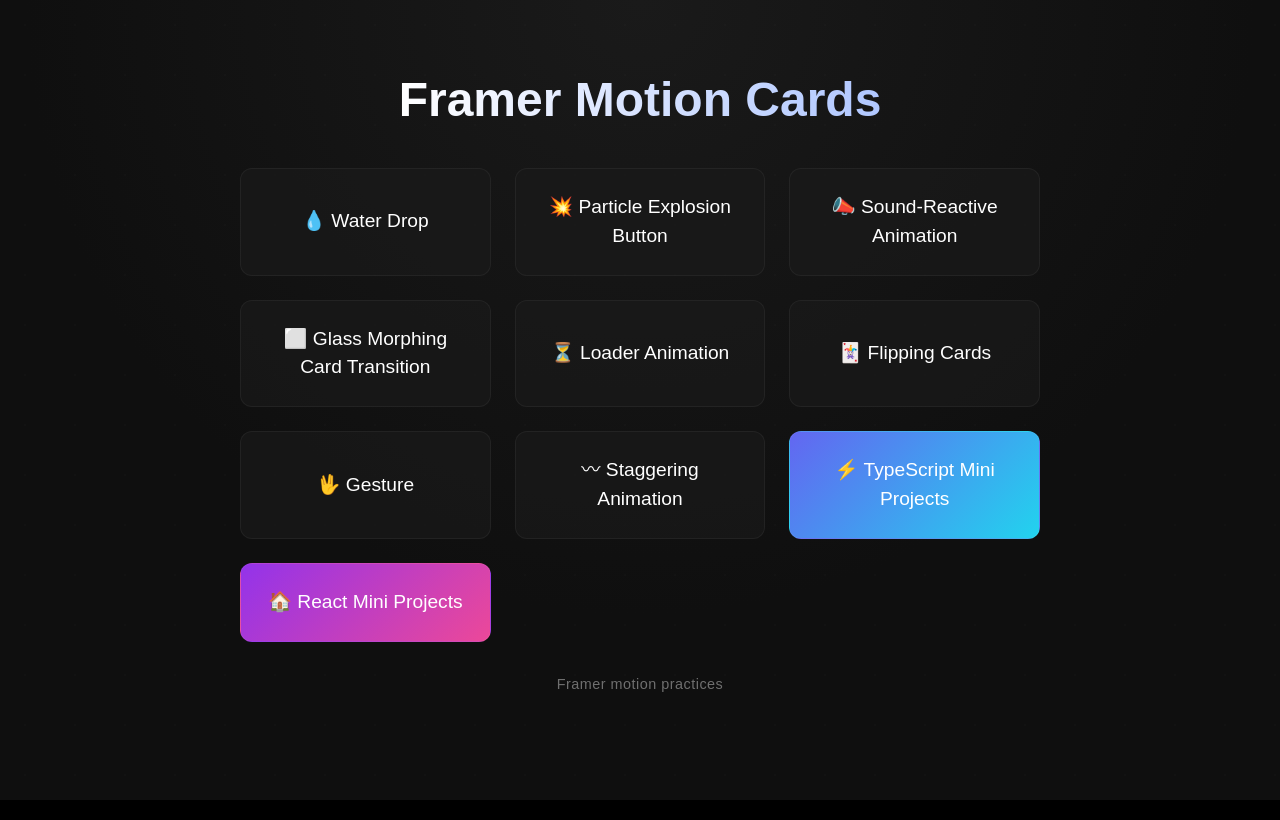
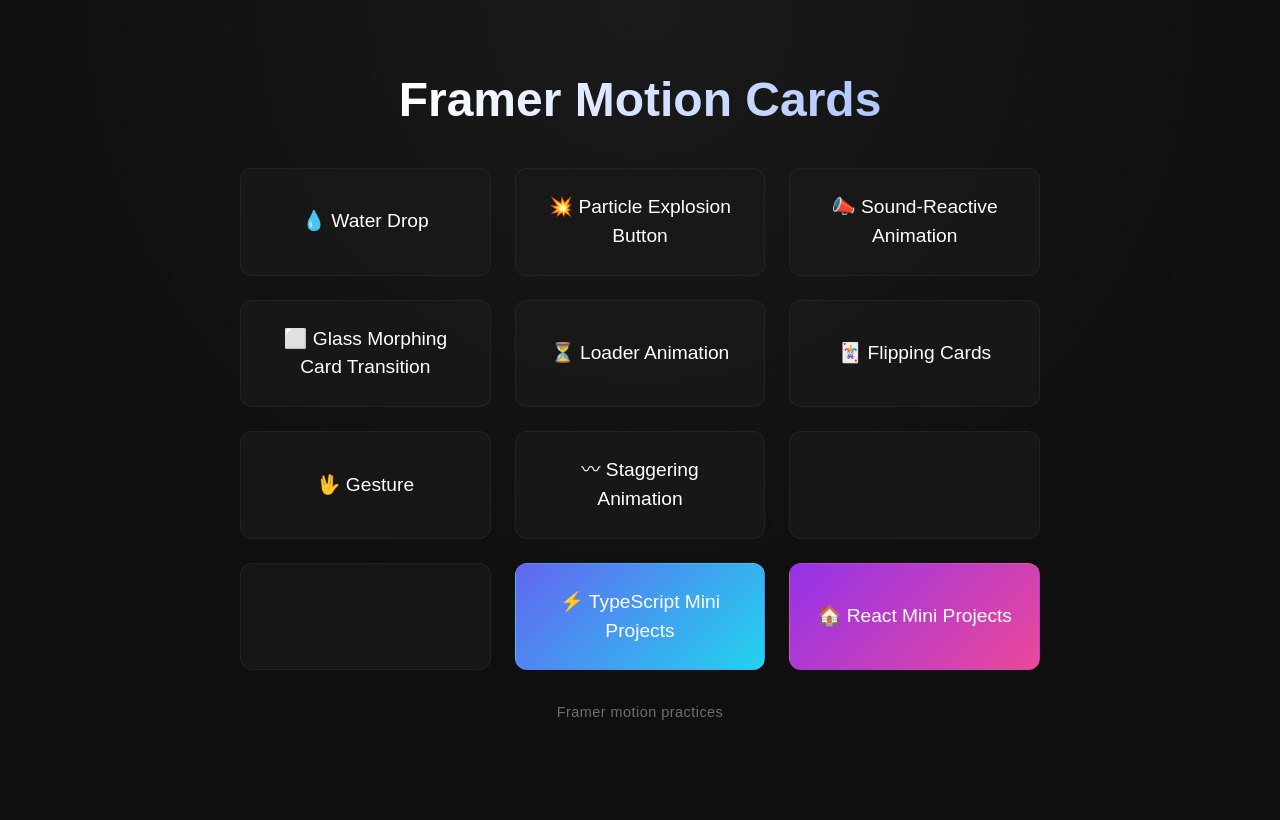
Before and after one commit to Hrisshhii/react-practice, a React (Vite) app in the folder framermotion/: page /gesture in a window 1280 px wide. Built offline with nearby package versions, Linux system fonts and the light colour scheme.

Commit message:
Adding more miniproject space for more projects

```diff
--- a/framermotion/src/App.tsx
+++ b/framermotion/src/App.tsx
@@ -24,6 +24,8 @@ function App() {
       <Route path="/flipping-card" element={<FlippingCards/>}/>
       <Route path="/gesture" element={<Gesture/>}/>
       <Route path="/stagger" element={<Stagger/>}/>
+      <Route path="" element={``}/>
+      <Route path="" element={``}/>
     </Routes>
     </>
   )
--- a/framermotion/src/components/Home.tsx
+++ b/framermotion/src/components/Home.tsx
@@ -14,6 +14,8 @@ export default function Home() {
         <Link to="/flipping-card" className="card">🃏 Flipping Cards</Link>
         <Link to="/gesture" className="card">🖖 Gesture</Link>
         <Link to="/stagger" className="card">〰 Staggering Animation</Link>
+        <Link to="" className="card"></Link>
+        <Link to="" className="card"></Link>
         <a href="https://hrisshhii.github.io/react-practice/ts" className="card" style={{ background: "linear-gradient(135deg,#6366f1,#22d3ee)" }}>
           ⚡ TypeScript Mini Projects
         </a>
```
